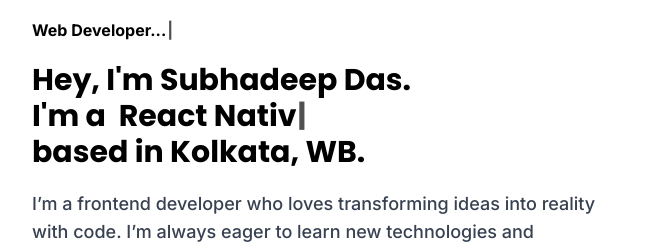
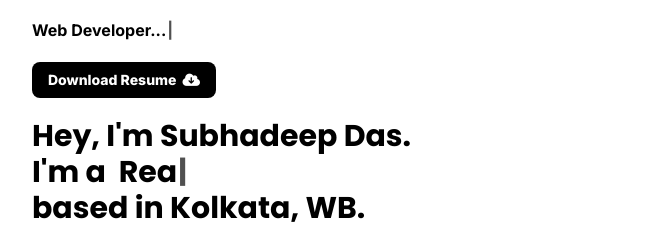
Before and after one commit to sd535682/sd535682.github.io, a React (Vite) app: page / in a window 1280 px wide. Shown: the part 314-558 px from the top of the page, without its empty margins (320-967 px from the left). Built offline with nearby package versions, Linux system fonts and the light colour scheme.

Commit message:
resume btn

```diff
--- /dev/null
+++ b/src/components/downloadcv.jsx
@@ -0,0 +1,14 @@
+export default function DownloadButton() {
+  return (
+    <>
+      <a
+        href="https://drive.google.com/file/d/1w1UoMrbqIirkd-35roXvmi_9fmyP-GOY/view"
+        target="_blank"
+        className="px-4 py-2 bg-black text-white w-fit text-sm font-inter font-extrabold rounded-lg"
+      >
+        Download Resume&nbsp;&nbsp;
+        <i className="fa-solid fa-cloud-arrow-down"></i>
+      </a>
+    </>
+  );
+}
--- a/src/components/userinfo.jsx
+++ b/src/components/userinfo.jsx
@@ -1,5 +1,6 @@
 import Typewriter from "typewriter-effect";
 import CopyTextComponent from "./ui/copytext";
+import DownloadButton from "./downloadcv";
 
 export default function Profile() {
   return (
@@ -31,6 +32,7 @@
             }}
           />
         </h1>
+        <DownloadButton />
       </div>
       <h1 className="text-2xl lg:text-3xl font-poppins font-bold">
         Hey, I&apos;m Subhadeep Das.
@@ -40,7 +42,7 @@
           <Typewriter
             options={{
               strings: [
-                "React Native Developer",
+                "React Native Dev",
                 "ReactJS Developer",
                 "Front-End Developer",
               ],
--- a/src/sections/footer.jsx
+++ b/src/sections/footer.jsx
@@ -4,7 +4,7 @@
   return (
     <>
       <Socials />
-      <h1 className="text-sm font-bold font-poppins">
+      <h1 className="text-sm font-bold font-poppins text-center">
         &copy; by Subhadeep - Made using React + Tailwind
       </h1>
     </>
```
